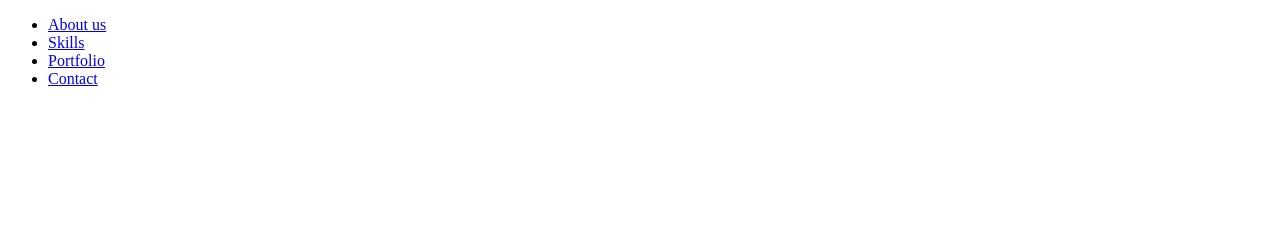
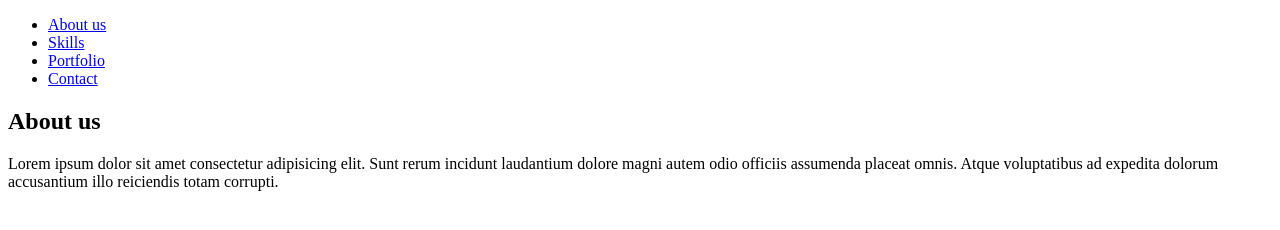
Before and after one commit to Stah55/Zadanie-prosta-strona, a plain HTML site: page index.html in a window 1280 px wide. Drawn offline with Linux system fonts and the light colour scheme.

Commit message:
Section 1

```diff
--- a/index.html
+++ b/index.html
@@ -6,7 +6,7 @@
     <title>Prosta strona</title>
 </head>
 <body>
-    <nav>
+    <nav id="menu">
         <ul>
             <li><a href="#about">About us</a></li>
             <li><a href="#skills">Skills</a></li>
@@ -15,5 +15,10 @@
         </ul>
     </nav>
 
+    <section id="about">
+        <h1>About us</h1>
+        <p>Lorem ipsum dolor sit amet consectetur adipisicing elit. Sunt rerum incidunt laudantium dolore magni autem odio officiis assumenda placeat omnis. Atque voluptatibus ad expedita dolorum accusantium illo reiciendis totam corrupti.</p>
+    </section>
+
 </body>
 </html>
```
